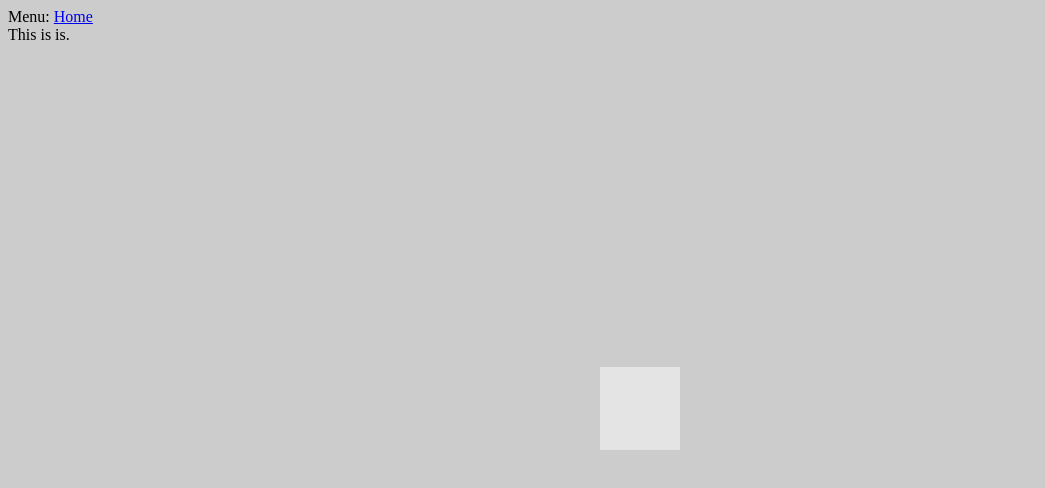
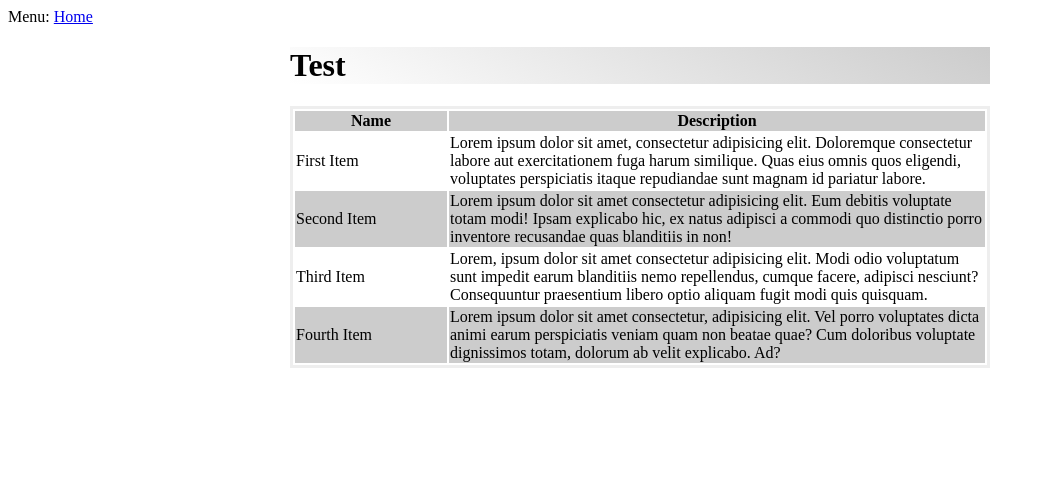
Before and after one commit to edwardtanguay/sasswebpack2, a website built with webpack: page src/html/about.html in a window 1280 px wide. Shown: the whole page, without its empty margins (0-1045 px from the left). Built offline with nearby package versions, Linux system fonts and the light colour scheme.

Commit message:
changed design

```diff
--- a/src/html/about.html
+++ b/src/html/about.html
@@ -13,8 +13,49 @@
 	<div>
 		Menu: <a href="index.html">Home</a>
 	</div>
-	<div>
-		This is is.
+
+
+	<div class="container">
+
+		<h1>Test</h1>
+
+		<table>
+
+			<tr>
+				<th>Name</th>
+				<th>Description</th>
+			</tr>
+
+			<tr>
+				<td>First Item</td>
+				<td>Lorem ipsum dolor sit amet, consectetur adipisicing elit. Doloremque consectetur labore aut
+					exercitationem fuga harum similique. Quas eius omnis quos eligendi, voluptates perspiciatis itaque
+					repudiandae sunt magnam id pariatur labore.</td>
+			</tr>
+
+			<tr>
+				<td>Second Item</td>
+				<td>Lorem ipsum dolor sit amet consectetur adipisicing elit. Eum debitis voluptate totam modi! Ipsam
+					explicabo hic, ex natus adipisci a commodi quo distinctio porro inventore recusandae quas blanditiis
+					in non!</td>
+			</tr>
+
+			<tr>
+				<td>Third Item</td>
+				<td>Lorem, ipsum dolor sit amet consectetur adipisicing elit. Modi odio voluptatum sunt impedit earum
+					blanditiis nemo repellendus, cumque facere, adipisci nesciunt? Consequuntur praesentium libero optio
+					aliquam fugit modi quis quisquam.</td>
+			</tr>
+
+			<tr>
+				<td>Fourth Item</td>
+				<td>Lorem ipsum dolor sit amet consectetur, adipisicing elit. Vel porro voluptates dicta animi earum
+					perspiciatis veniam quam non beatae quae? Cum doloribus voluptate dignissimos totam, dolorum ab
+					velit explicabo. Ad?</td>
+			</tr>
+
+		</table>
+
 	</div>
 </body>
 
--- a/src/sass/styles.scss
+++ b/src/sass/styles.scss
@@ -1,12 +1,35 @@
-@font-face {
-	font-family: OpenSans;
-	src        : url('../fonts/OpenSans-Regular.ttf');
+$myfont         : Georgia 1.2em;
+$table_head_col : #ccc;
+$table_row_col  :$table_head_col;
+$table_bor_col  : #eee;
+$container_width: 700px;
+$first_col_width: 150px;
+
+div.container {
+
+	margin: auto;
+	font  : $myfont;
+	width : $container_width;
 }
 
-body {
-	min-height         : 100vh;
-	background         : #ccc;
-	background-image   : url('../images/test.jpg');
-	background-position: center;
-	background-repeat  : no-repeat;
+table {
+
+	tr:nth-child(odd) {
+		background: $table_row_col
+	}
+
+	td:first-child {
+		width: $first_col_width
+	}
+
+	th {
+		background-color: $table_head_col;
+	}
+
+	border: 3px solid $table_bor_col;
 }
+
+h1 {
+	background: rgb(255, 255, 255);
+	background: linear-gradient(30deg, rgba(255, 255, 255, 1) 0%, $table_head_col 100%);
+}
```
Also changed, not shown: src/html/index.html (+8 -7 lines).
